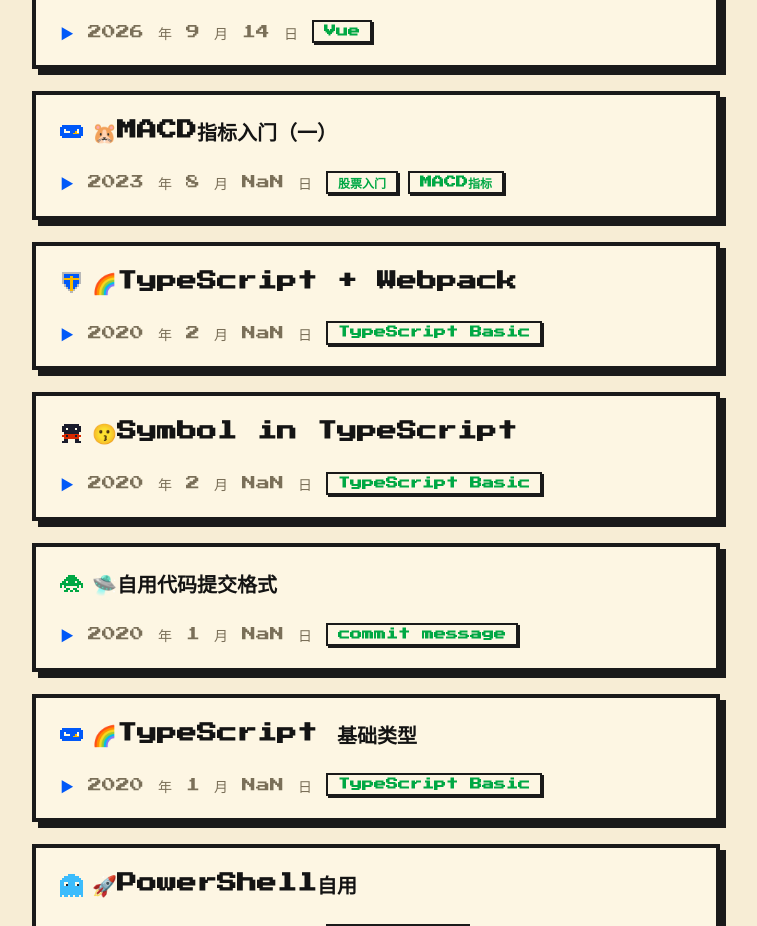
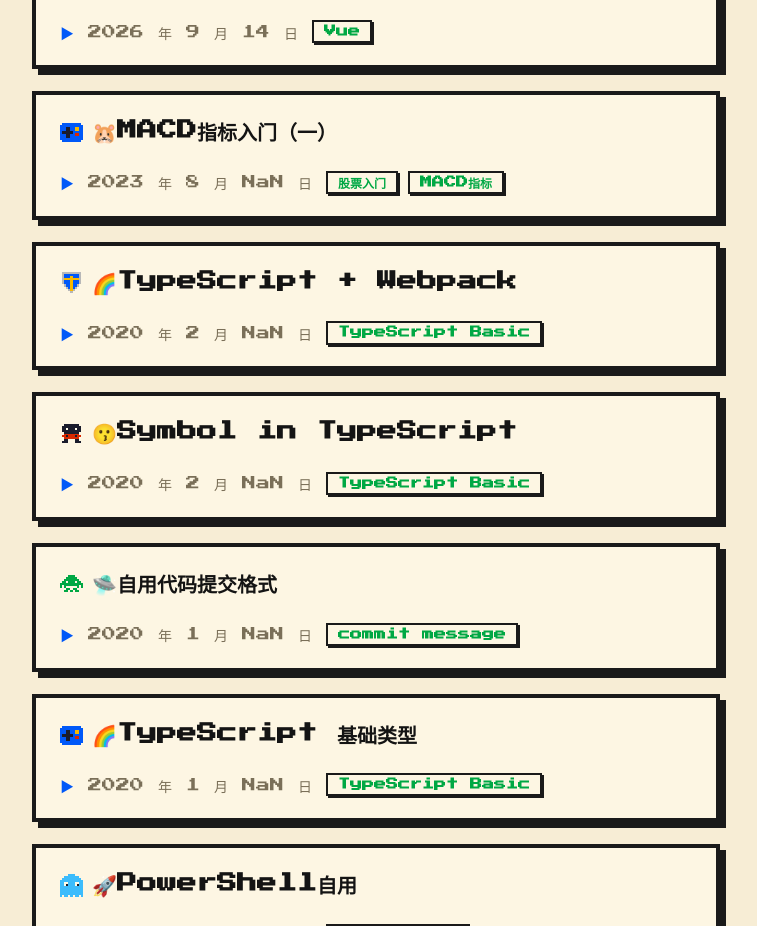
Before and after one commit to KongValley/ViteBlog, a React (Vite) app: page / in a window 1280 px wide. Shown: the part 1983-2909 px from the top of the page, without its empty margins (420-1177 px from the left). Built offline with nearby package versions, Linux system fonts and the light colour scheme; a web font is replaced by a local one; what marked-highlight would draw is missing.

Commit message:
fix: 重绘手柄图标，加粗十字键与按键

```diff
--- a/src/components/PixelIcon.tsx
+++ b/src/components/PixelIcon.tsx
@@ -75,16 +75,16 @@ const sprites = {
   ],
   gamepad: [
     '............',
-    '............',
     '.bbbbbbbbbb.',
     'bbbbbbbbbbbb',
-    'bbwbbbbbbwbb',
-    'bbwwwbbbywbb',
-    'bbbbbbbyyybb',
+    'bbbkkbbbyybb',
+    'bbbkkbbbyybb',
+    'bkkkkkkbbbbb',
+    'bkkkkkkbrrbb',
+    'bbbkkbbbrrbb',
+    'bbbkkbbbbbbb',
     'bbbbbbbbbbbb',
     '.bbbbbbbbbb.',
-    '............',
-    '............',
     '............',
   ],
   cat: [
```
